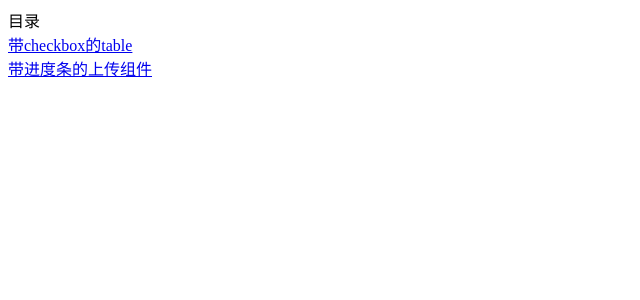
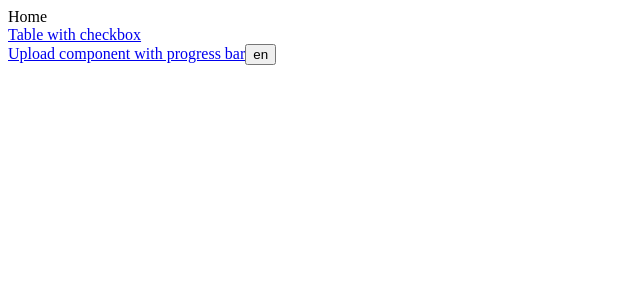
Before and after one commit to lishuangfeng/react-components-project, a React app: page / in a window 1280 px wide. Shown: the top 300 px of the page, without its empty margins (0-640 px from the left). Built offline with nearby package versions, Linux system fonts and the light colour scheme.

Commit message:
Add files via upload

```diff
--- /dev/null
+++ b/src/config/i18n.js
@@ -0,0 +1,29 @@
+import LanguageDetector from 'i18next-browser-languagedetector';
+import i18n from "i18next";
+import enUsTrans from "../public/locales/en-us.json";
+import zhCnTrans from "../public/locales/zh-cn.json";
+import {
+  initReactI18next
+} from 'react-i18next';
+
+i18n.use(LanguageDetector) //嗅探当前浏览器语言
+.use(initReactI18next) //init i18next
+.init({
+  //引入资源文件
+  resources: {
+    en: {
+      translation: enUsTrans,
+    },
+    zh: {
+      translation: zhCnTrans,
+    },
+  },
+  //选择默认语言，选择内容为上述配置中的key，即en/zh
+  fallbackLng: "en",
+  debug: false,
+  interpolation: {
+    escapeValue: false, // not needed for react as it escapes by default
+  },
+})
+
+export default i18n;
--- a/src/index.js
+++ b/src/index.js
@@ -2,6 +2,7 @@ import React from 'react';
 import ReactDOM from 'react-dom';
 import {BrowserRouter as Router , Route} from 'react-router-dom';
 import { Upload, TablePage, TopPage } from './pages';
+import "./config/i18n";
 
 ReactDOM.render(
       <Router>
--- a/src/pages/toppage/index.js
+++ b/src/pages/toppage/index.js
@@ -1,14 +1,20 @@
 import React from "react";
 import {NavLink} from 'react-router-dom';
+import { useTranslation} from 'react-i18next'
+
 
 const TopPage = () => {
+  let { t ,i18n} = useTranslation();
+
   return (
     <div>
-       目录
+       {t('home')}
        <br/>
-       <NavLink to="/tablepage">带checkbox的table</NavLink><br/>
-       <NavLink to="/upload">带进度条的上传组件</NavLink>
+       <NavLink to="/tablepage">{t("table-page")}</NavLink><br/>
+       <NavLink to="/upload">{t("upload-page")}</NavLink>
+       <button onClick={()=>i18n.changeLanguage(i18n.language==='en'?'zh':'en')}>{i18n.language==='en'?'zh':'en'}</button>
     </div>
+
   );
 };
 
--- /dev/null
+++ b/src/public/locales/en-us.json
@@ -0,0 +1,5 @@
+{
+    "home":"Home",
+    "table-page":"Table with checkbox",
+    "upload-page":"Upload component with progress bar"
+}
--- /dev/null
+++ b/src/public/locales/zh-cn.json
@@ -0,0 +1,5 @@
+{
+    "home-page":"首页",
+    "table-page":"带checkbox的table",
+    "upload-page":"带进度条的上传组件"
+}
```
